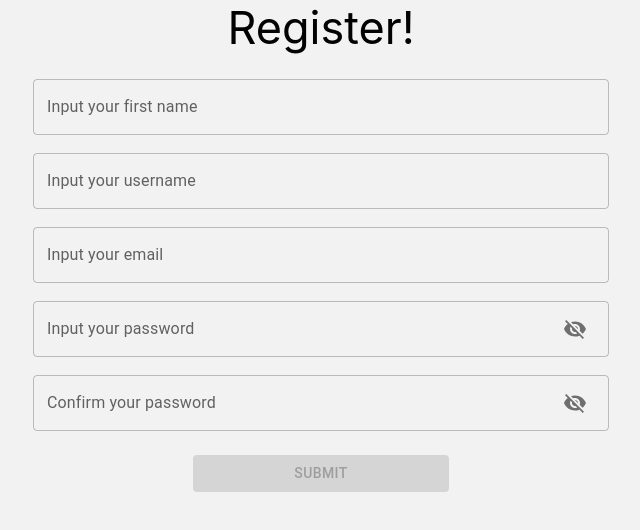
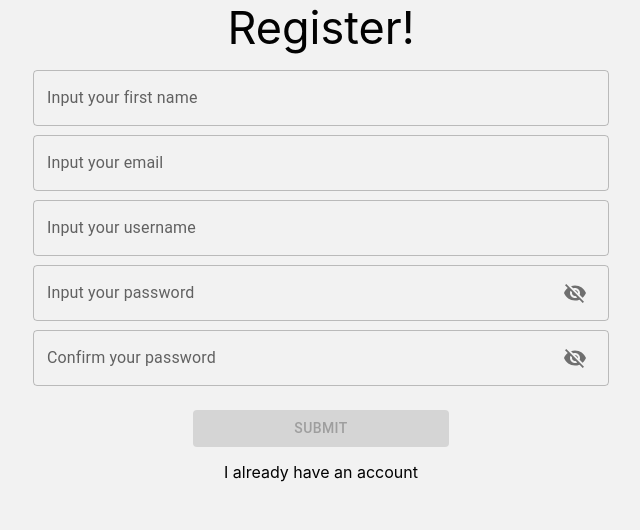
Before and after one commit to brenoliradev/auth-login-form, a React (Create React App) app: page /register in a window 1280 px wide. Shown: the top 530 px of the page, without its empty margins (319-959 px from the left). Built offline with nearby package versions, Linux system fonts and the light colour scheme.

Commit message:
Finished initial part

```diff
--- a/src/App.js
+++ b/src/App.js
@@ -1,4 +1,4 @@
-import React, {useState} from 'react'
+import React from 'react'
 import {BrowserRouter, Route, Switch} from 'react-router-dom';
 import RegisterForm from './authLogin/signup/authRegister'
 import LoginForm from './authLogin/login/authLogin'
--- a/src/AuthLogin/Login/AuthLogin.js
+++ b/src/AuthLogin/Login/AuthLogin.js
@@ -5,8 +5,8 @@ import Visibility from "@material-ui/icons/Visibility";
 import VisibilityOff from "@material-ui/icons/VisibilityOff";
 import { Button } from '@mui/material';
 import * as Yup from 'yup';
-import { PropTypes } from "prop-types";
 
+import { useHistory } from "react-router";
 import AuthService from "../authServices/auth.service";
 
 const LoginSchema = Yup.object().shape({
@@ -22,15 +22,16 @@ const LoginSchema = Yup.object().shape({
   })
 
 const LoginForm = (props) => {
+  const history = useHistory();
+
+  // password visibility icon
   const [showPassword, setShowPassword] = useState(false);
   const handleClickShowPassword = () => setShowPassword(!showPassword);
   const handleMouseDownPassword = () => setShowPassword(!showPassword);
 
   const [loading, setLoading] = useState(false)
-  const [username, setUsername] = useState("");
-  const [password, setPassword] = useState("");
   const [successful, setSuccessful] = useState(false);
-    const [message, setMessage] = useState("");
+  const [message, setMessage] = useState("");
 
   const handleLogin = e => {
     e.preventDefault();
@@ -38,10 +39,21 @@ const LoginForm = (props) => {
     setMessage("");
     setLoading(true);
 
-    AuthService.login(username, password).then(
-      () => {
-        props.history.push("/profile");
-        window.location.reload();
+    const username = formik.values.username;
+    const password = formik.values.password;
+
+    AuthService.login(username, password)
+    .then(
+      response => {
+        history.push({
+          pathname:  "/profile",
+          state: {
+            response: message
+          }
+        })
+        document.location.reload(true);
+      }, error => {
+        alert("Incorret password or username!")
       }
     )
   }
@@ -112,7 +124,9 @@ const LoginForm = (props) => {
               Submit
             </Button>
           </div>
+
         </form>
+        <p className="redirect-text"><a href="/register">I don't have an account</a></p>
       </div>
     </div>
   )
--- a/src/AuthLogin/StyleForm.scss
+++ b/src/AuthLogin/StyleForm.scss
@@ -21,7 +21,7 @@
         align-items: center;
 
         .form-textfield {
-            padding: 9px;
+            padding-bottom: 9px;
             width: 45vw;
         }
 
@@ -29,6 +29,16 @@
             width: 20vw;
             margin-top: 15px;
             padding-bottom: 15px;
+        }
+    }
+
+    .redirect-text {
+        text-align: center;
+        padding-bottom: 15px;
+
+        a {
+        text-decoration: none;
+        color: #020202;
         }
     }
 }
@@ -41,7 +51,7 @@
 
         .form-main {
             .form-textfield {
-                padding: 12px !important;
+                padding-bottom: 12px !important;
                 width: 90vw !important;
             }
 
--- a/src/authLogin/authServices/auth.service.js
+++ b/src/authLogin/authServices/auth.service.js
@@ -2,8 +2,9 @@ import axios from "axios";
 
 const API_URL = "http://localhost:8080/api/auth/";
 
-const register = (username, email, password) => {
+const register = (firstName, username, email, password) => {
   return axios.post(API_URL + "signup", {
+    firstName,
     username,
     email,
     password,
--- a/src/authLogin/signup/authRegister.js
+++ b/src/authLogin/signup/authRegister.js
@@ -5,22 +5,22 @@ import Visibility from "@material-ui/icons/Visibility";
 import VisibilityOff from "@material-ui/icons/VisibilityOff";
 import { Button } from '@mui/material';
 import * as Yup from 'yup';
-import { PropTypes } from "prop-types";
 
 import AuthService from "../authServices/auth.service";
+import { useHistory } from 'react-router';
 
   const registerSchema = Yup.object().shape({
     firstName: Yup.string()
       .max(15, 'Must be 15 characters or less')
       .required('Insert your name.')
       .matches(/^[a-zA-Z]/, 'Name must contain only letters.'),
+    email: Yup.string()
+      .email('Invalid email address')
+      .required('Insert your email.'),
     username: Yup.string()
       .min(3, 'Username is too short - should be 3 chars minimum.')
       .required('Insert your username.')
       .matches(/^[a-zA-Z0-9_.-]*$/, 'Username contains symbols different than: "_" "-" and "."'),
-    email: Yup.string()
-      .email('Invalid email address')
-      .required('Insert your email.'),
     password: Yup.string()
       .min(8, "Password is too short - should be 8 chars minimum.")
       .matches(/(?=.*[0-9])/, "Password must contain a number.")
@@ -34,6 +34,8 @@ import AuthService from "../authServices/auth.service";
   })
 
 const RegisterForm = (props) => {
+  const history = useHistory();
+
   const [showPassword, setShowPassword] = useState(false);
   const handleClickShowPassword = () => setShowPassword(!showPassword);
   const handleMouseDownPassword = () => setShowPassword(!showPassword);
@@ -45,23 +47,32 @@ const RegisterForm = (props) => {
     e.preventDefault();
 
     const firstName =formik.values.firstName;
+    const email = formik.values.email;
     const username = formik.values.username;
-    const email = formik.values.username;
     const password = formik.values.password;
 
-    AuthService.register(firstName, username, email, password).then(
-      (response) => {
+    AuthService.register(firstName, username, email, password)
+    .then(
+      response => {
         setMessage(response.data.message);
         setSuccessful(true);
-      }
-    );
+        history.push({
+          pathname:  "/profile",
+          state: {
+            response: response.data.message
+          }
+        })
+        document.location.reload(true);
+      }, error => {
+        alert("User already signed!")
+      })
   }
 
   const formik = useFormik({
     initialValues: {
       firstName: '',
+      email: '',
       username: '',
-      email: '',
       password: '',
       passwordConfirmation: '',
     },
@@ -71,7 +82,6 @@ const RegisterForm = (props) => {
   return (
     <div className="main-cover">
       <p className="form-intro-text">Register!</p>
-      <div>
         <form
         onSubmit={formik.handleSubmit && handleRegister}
         className="form-main">
@@ -79,24 +89,13 @@ const RegisterForm = (props) => {
             <TextField
               fullWidth={true}
               name="firstName"
+              type="text"
               label="Input your first name"
               value={formik.values.firstName}
               onChange={formik.handleChange}
               onBlur={formik.handleBlur}
               error={formik.touched.firstName && Boolean(formik.errors.firstName)}
               helperText={formik.touched.firstName && formik.errors.firstName}
-            />
-          </div>
-          <div className="form-textfield">
-            <TextField
-              fullWidth={true}
-              name="username"
-              label="Input your username"
-              value={formik.values.username}
-              onChange={formik.handleChange}
-              onBlur={formik.handleBlur}
-              error={formik.touched.username && Boolean(formik.errors.username)}
-              helperText={formik.touched.username && formik.errors.username}
             />
           </div>
           <div className="form-textfield">
@@ -110,6 +109,19 @@ const RegisterForm = (props) => {
               onBlur={formik.handleBlur}
               error={formik.touched.email && Boolean(formik.errors.email)}
               helperText={formik.touched.email && formik.errors.email}
+            />
+          </div>
+          <div className="form-textfield">
+            <TextField
+              fullWidth={true}
+              name="username"
+              type="text"
+              label="Input your username"
+              value={formik.values.username}
+              onChange={formik.handleChange}
+              onBlur={formik.handleBlur}
+              error={formik.touched.username && Boolean(formik.errors.username)}
+              helperText={formik.touched.username && formik.errors.username}
             />
           </div>
           <div className="form-textfield">
@@ -176,8 +188,9 @@ const RegisterForm = (props) => {
               Submit
             </Button>
           </div>
+
         </form>
-      </div>
+      <p className="redirect-text"><a href="/profile">I already have an account</a></p>
     </div>
   )
 };
--- a/src/components/Homepage.js
+++ b/src/components/Homepage.js
@@ -22,7 +22,7 @@ const Homepage = () => {
 
   return (
     <div className="container">
-      <header className="jumbotron">
+      <header>
         <h3>{content}</h3>
       </header>
     </div>
--- a/src/components/profile.js
+++ b/src/components/profile.js
@@ -1,8 +1,15 @@
 import React from 'react';
 import AuthService from "../authLogin/authServices/auth.service";
+import LoginForm from '../authLogin/login/authLogin'
 
 function Profile() {
 const currentUser = AuthService.getCurrentUser();
+
+    if (currentUser === null) {
+        return (
+            <LoginForm />
+        )
+    }
 
     return (
         <div>
```
Also changed, not shown: 1 other file (tests, documents, lock files or other folders).
